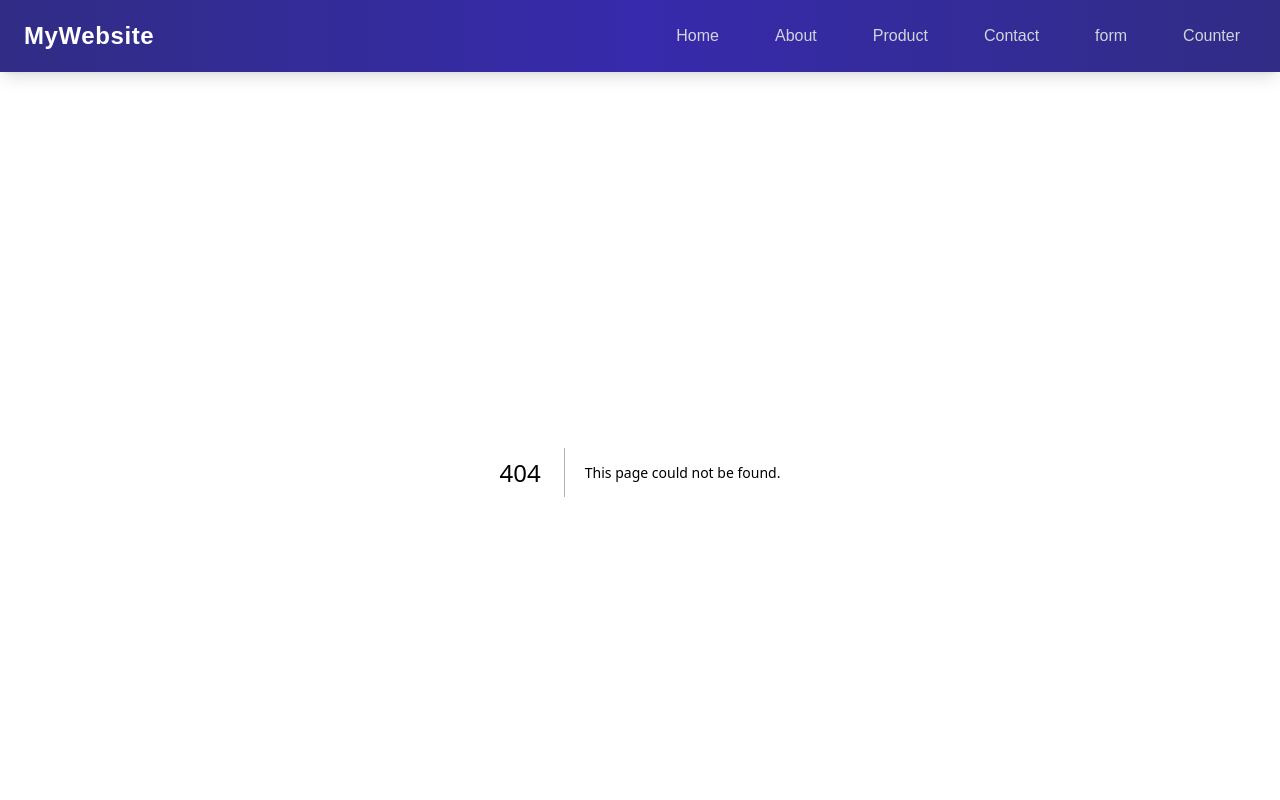
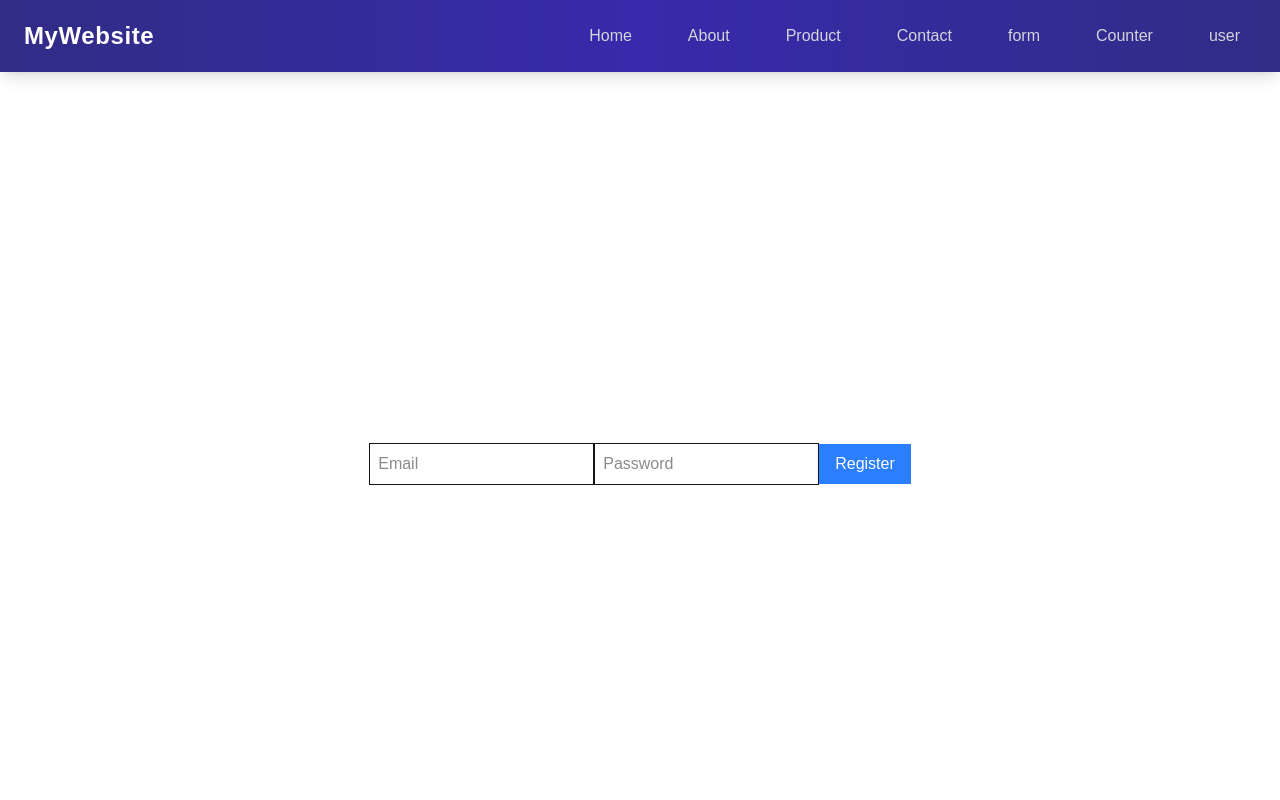
Before and after one commit to abyssiniatech/Nextjs_intermidate, a Next.js app: page /register in a window 1280 px wide. Before the commit this address had no page. Shown: the top 800 px of the page. Built offline with nearby package versions, Linux system fonts and the light colour scheme.

Commit message:
add user

```diff
--- /dev/null
+++ b/app/api/auth/[...nextauth]/route.ts
@@ -0,0 +1,27 @@
+import NextAuth from 'next-auth';
+import CredentialsProvider from 'next-auth/providers/credentials';
+
+const handler = NextAuth({
+  providers: [
+    CredentialsProvider({
+      name: 'Credentials',
+      credentials: {
+        email: {},
+        password: {},
+      },
+      async authorize(credentials) {
+        const { email, password } = credentials!;
+
+        // 🔥 Replace with DB check
+        if (email === 'test@gmail.com' && password === '123456') {
+          return { id: '1', email };
+        }
+
+        return null;
+      },
+    }),
+  ],
+  session: { strategy: 'jwt' },
+});
+
+export { handler as GET, handler as POST };
--- a/app/components/Link.tsx
+++ b/app/components/Link.tsx
@@ -10,6 +10,7 @@ export const links = [
   { name: 'Contact', href: '/contact' },
   { name: 'form', href: '/form' },
   { name: 'Counter', href: '/counter' },
+  { name: 'user', href: '/user' },
 ];
 
 const Linkpage = () => {
--- /dev/null
+++ b/app/dashboard/page.tsx
@@ -0,0 +1,11 @@
+import { getServerSession } from 'next-auth';
+
+export default async function Dashboard() {
+  const session = await getServerSession();
+
+  if (!session) {
+    return <div>Unauthorized</div>;
+  }
+
+  return <div>Welcome {session.user?.email}</div>;
+}
--- /dev/null
+++ b/app/login/page.tsx
@@ -0,0 +1,37 @@
+'use client';
+
+import { signIn } from 'next-auth/react';
+import { useState } from 'react';
+
+export default function LoginPage() {
+  const [email, setEmail] = useState('');
+  const [password, setPassword] = useState('');
+
+  const handleLogin = async (e: React.FormEvent) => {
+    e.preventDefault();
+
+    await signIn('credentials', {
+      email,
+      password,
+      redirect: true,
+      callbackUrl: '/dashboard',
+    });
+  };
+
+  return (
+    <div className="flex h-screen items-center justify-center">
+      <form onSubmit={handleLogin} className="space-y-4">
+        <input
+          className="border p-2"
+          onChange={(e) => setEmail(e.target.value)}
+        />
+        <input
+          className="border p-2"
+          type="password"
+          onChange={(e) => setPassword(e.target.value)}
+        />
+        <button className="bg-green-500 text-white px-4 py-2">Login</button>
+      </form>
+    </div>
+  );
+}
--- /dev/null
+++ b/app/register/page.tsx
@@ -0,0 +1,36 @@
+'use client';
+
+import { useState } from 'react';
+
+export default function RegisterPage() {
+  const [email, setEmail] = useState('');
+  const [password, setPassword] = useState('');
+
+  const handleSubmit = async (e: React.FormEvent) => {
+    e.preventDefault();
+
+    await fetch('/api/register', {
+      method: 'POST',
+      body: JSON.stringify({ email, password }),
+    });
+  };
+
+  return (
+    <div className="flex h-screen items-center justify-center">
+      <form onSubmit={handleSubmit} className="space-y-4">
+        <input
+          className="border p-2"
+          placeholder="Email"
+          onChange={(e) => setEmail(e.target.value)}
+        />
+        <input
+          className="border p-2"
+          type="password"
+          placeholder="Password"
+          onChange={(e) => setPassword(e.target.value)}
+        />
+        <button className="bg-blue-500 text-white px-4 py-2">Register</button>
+      </form>
+    </div>
+  );
+}
--- /dev/null
+++ b/app/reset-password/page.tsx
@@ -0,0 +1,14 @@
+'use client';
+
+export default function ResetPassword() {
+  return (
+    <div className="flex h-screen items-center justify-center">
+      <form className="space-y-4">
+        <input placeholder="Enter your email" className="border p-2" />
+        <button className="bg-red-500 text-white px-4 py-2">
+          Reset Password
+        </button>
+      </form>
+    </div>
+  );
+}
--- a/package.json
+++ b/package.json
@@ -9,8 +9,10 @@
     "lint": "eslint"
   },
   "dependencies": {
+    "bcrypt": "^6.0.0",
     "lucide-react": "^1.0.1",
     "next": "16.2.1",
+    "next-auth": "^4.24.13",
     "react": "19.2.4",
     "react-dom": "19.2.4",
     "react-hook-form": "^7.72.0",
```
Also changed, not shown: 1 other file (tests, documents, lock files or other folders).
